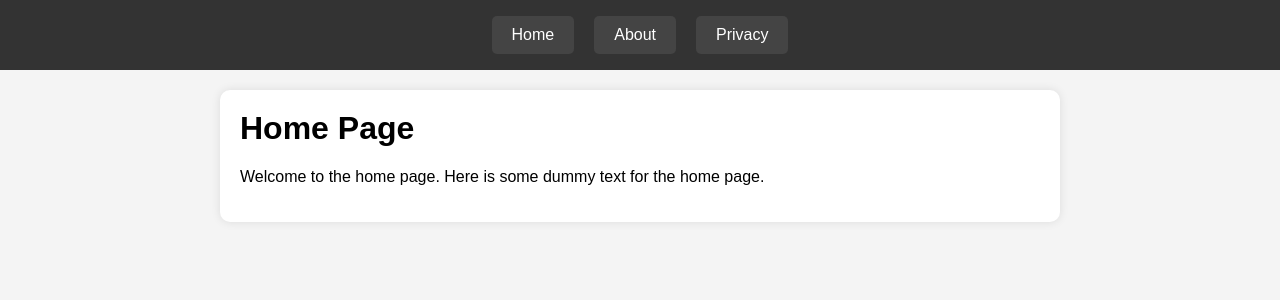
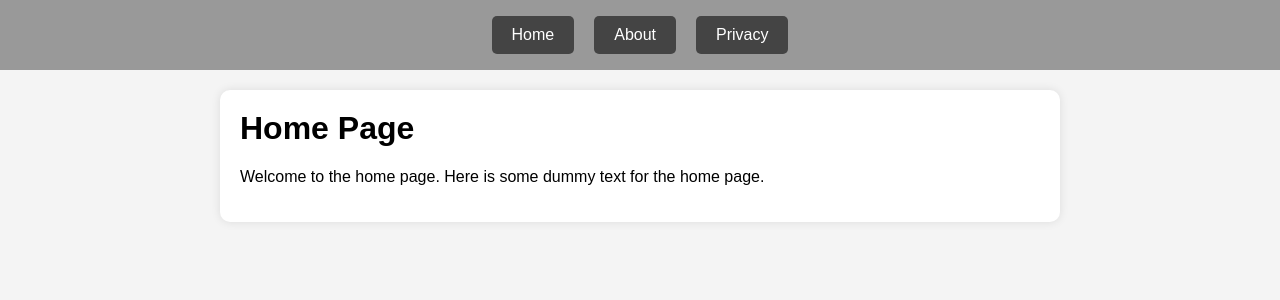
Before and after one commit to Ravikishan-dev1/flask-demo-webapp, a Flask app: page / in a window 1280 px wide. Shown: the top 300 px of the page. Run offline with Flask 3, Linux system fonts and the light colour scheme.

Commit message:
Update styles.css
nav background colour change to 999

```diff
--- a/static/styles.css
+++ b/static/styles.css
@@ -9,7 +9,7 @@ body {
 }
 
 .nav {
-    background-color: #333;
+    background-color: #999;
     width: 100%;
     padding: 1rem;
     display: flex;
```
